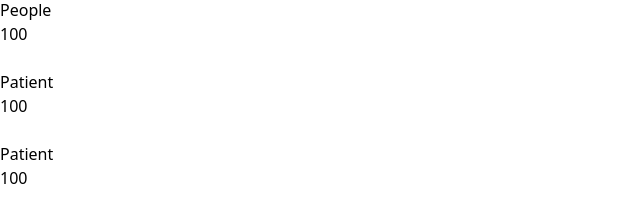
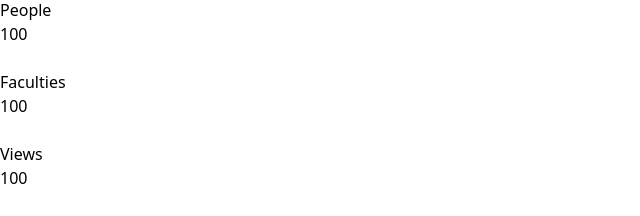
Before and after one commit to BackendExpert/animated-div-countdown, a React (Vite) app: page / in a window 1280 px wide. Shown: the part 170-386 px from the top of the page, without its empty margins (0-640 px from the left). Built offline with nearby package versions, Linux system fonts and the light colour scheme; some icons are missing.

Commit message:
Update
Co-Authored-By: JehanKandy  <jehankandy@gmail.com>

```diff
--- a/src/countdiv/CountDiv.tsx
+++ b/src/countdiv/CountDiv.tsx
@@ -22,12 +22,12 @@ const countdiv = () => {
             </div>
             <div className="bg-gray-900 rounded-xl px-8 py-4 my-8 md:my-0">
                 <span className="px-[60px]"><IonIcon size="large" name="newspaper" /></span>
-                <h1 className="text-2xl font-thin text-center pt-4 pb-0">Patient</h1>
+                <h1 className="text-2xl font-thin text-center pt-4 pb-0">Faculties</h1>
                 <p className="text-xl text-center pt-0 pb-2 font-semibold">100</p>
             </div>
             <div className="bg-gray-900 rounded-xl px-8 py-4 my-8 md:my-0">
                 <span className="px-[60px]"><IonIcon size="large" name="newspaper" /></span>
-                <h1 className="text-2xl font-thin text-center pt-4 pb-0">Patient</h1>
+                <h1 className="text-2xl font-thin text-center pt-4 pb-0">Views</h1>
                 <p className="text-xl text-center pt-0 pb-2 font-semibold">100</p>
             </div>
         </div>
```
